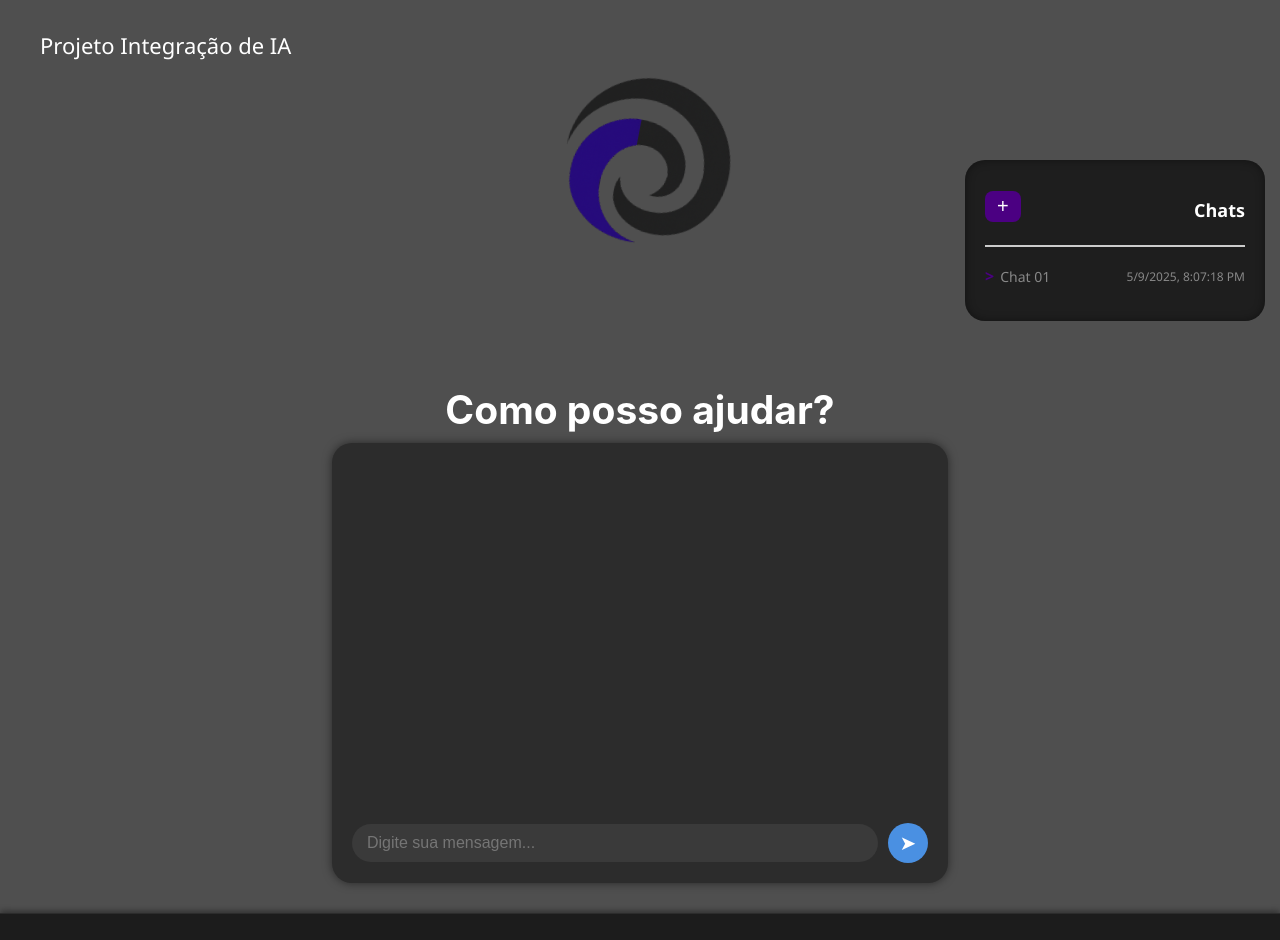
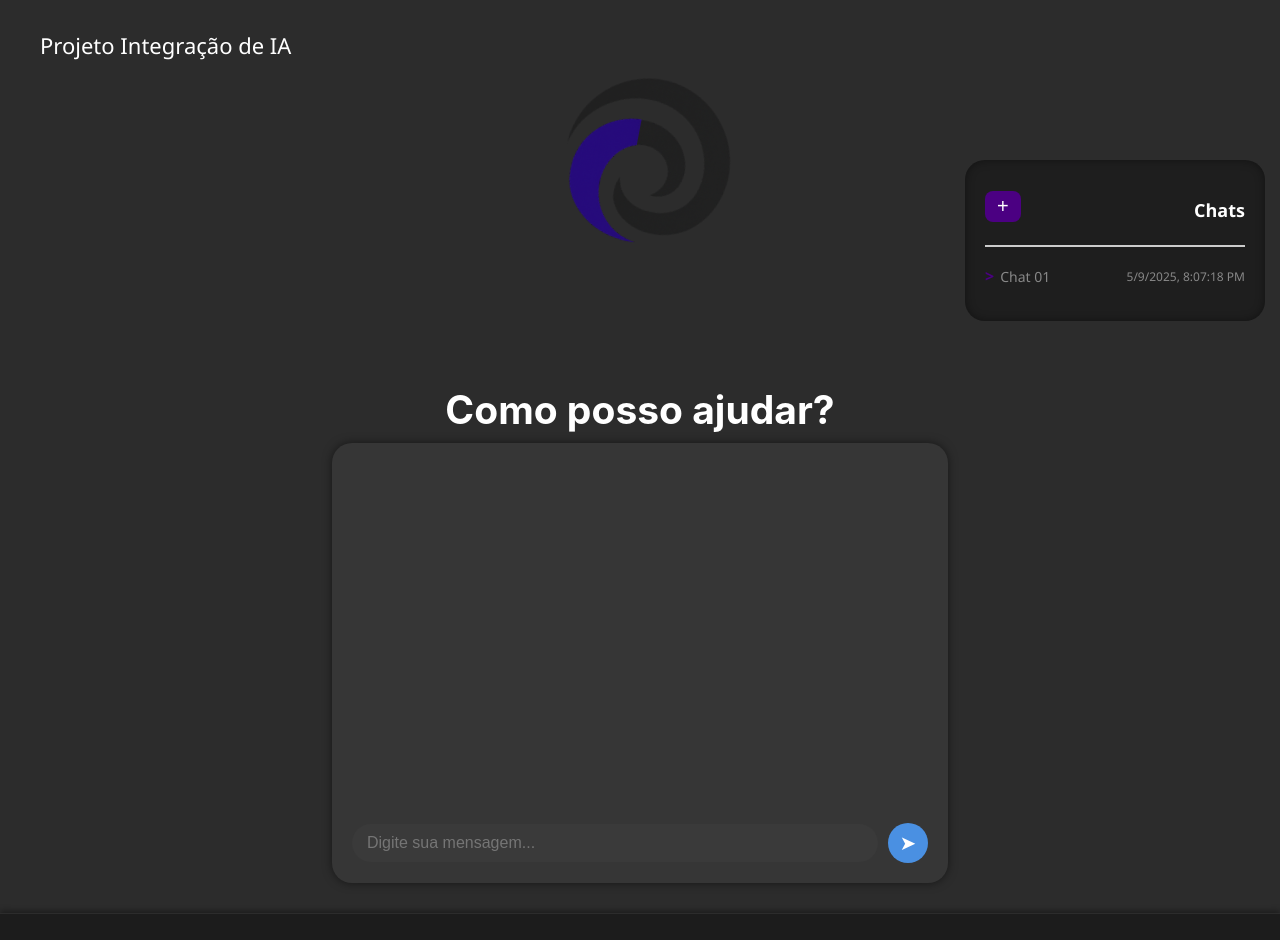
Before and after one commit to danielabdam/chatgpt-clone, a React (Create React App) app in the folder web/: page / in a window 1280 px wide. Shown: the top 940 px of the page. Built offline with nearby package versions, Linux system fonts and the light colour scheme.

Commit message:
Ajuste de cores

```diff
--- a/web/src/components/chat/Chat.css
+++ b/web/src/components/chat/Chat.css
@@ -27,7 +27,7 @@
 
 /* Caixa do chat */
 .chat-box {
-  background-color: #2c2c2c;
+  background-color: #363636;
   border-radius: 20px;
   padding: 20px;
   width: 600px;
--- a/web/src/styles/App.css
+++ b/web/src/styles/App.css
@@ -18,14 +18,10 @@
   pointer-events: none;
 }
 
-@media (prefers-reduced-motion: no-preference) {
-  .App-logo {
-    animation: App-logo-spin infinite 20s linear;
-  }
-}
+
 
 .App-header {
-  background-color: #4F4F4F;
+  background-color: #2c2c2c;
   min-height: 100vh;
   display: flex;
   flex-direction: column;
@@ -192,3 +188,10 @@
   max-width: 1200px;
   margin: 0 auto;
 }
+
+
+@media (prefers-reduced-motion: no-preference) {
+  .App-logo {
+    animation: App-logo-spin infinite 20s linear;
+  }
+}
```
